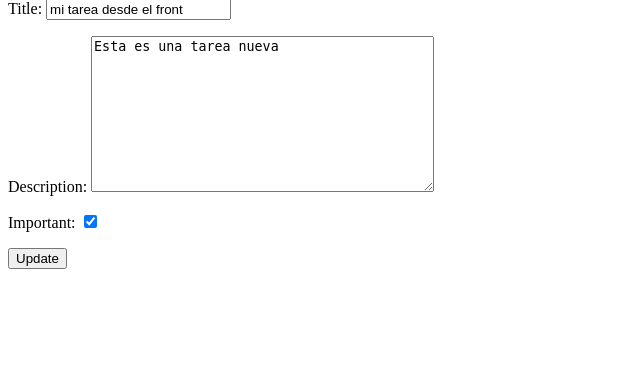
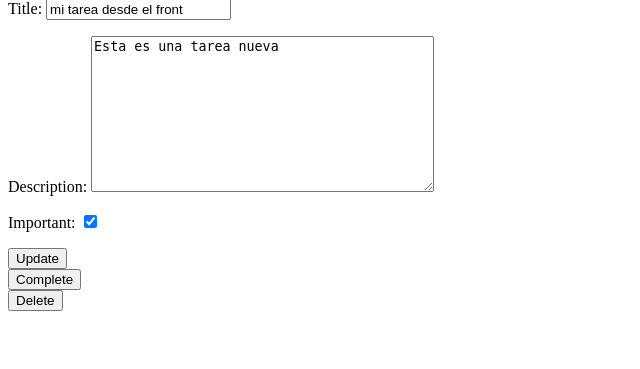
Before and after one commit to fabioc9675/SoftwareDevelopmentPrjs, a Django app: page /task/3/ in a window 1280 px wide. Shown: the part 203-572 px from the top of the page, without its empty margins (0-640 px from the left). Run offline with Django 4.2, Linux system fonts and the light colour scheme; a user stored in the database is signed in; data comes from the database, SQL or seed files in the repository; both versions use the stored data as it was after the commit.

Commit message:
implementation of update and delete methods

```diff
--- a/CRUD_Django/djangocrud/urls.py
+++ b/CRUD_Django/djangocrud/urls.py
@@ -26,6 +26,10 @@ urlpatterns = [
     path('task/', views.task, name='task'),
     path('task/create/', views.create_task, name='create_task'),
     path('task/<int:task_id>/', views.task_detail, name='task_detail'),
+    path('task/<int:task_id>/complete',
+         views.complete_task, name='complete_task'),
+    path('task/<int:task_id>/delete',
+         views.delete_task, name='delete_task'),
     path('logout/', views.signout, name='logout'),
     path('signin/', views.signin, name='signin'),
 ]
--- a/CRUD_Django/task/templates/task.html
+++ b/CRUD_Django/task/templates/task.html
@@ -1,6 +1,6 @@
 {% extends 'base.html' %} {% block content %}
 
-<h1>Task</h1>
+<h1>Task pending</h1>
 
 <ul>
   {% for task in tasks %}
--- a/CRUD_Django/task/templates/task_detail.html
+++ b/CRUD_Django/task/templates/task_detail.html
@@ -8,4 +8,14 @@
   <button>Update</button>
 </form>
 
+<form action="{% url 'complete_task' task.id %}" method="POST">
+  {% csrf_token %}
+  <button>Complete</button>
+</form>
+
+<form action="{% url 'delete_task' task.id %}" task.id method="POST">
+  {% csrf_token %}
+  <button>Delete</button>
+</form>
+
 {% endblock %}
--- a/CRUD_Django/task/views.py
+++ b/CRUD_Django/task/views.py
@@ -6,6 +6,7 @@ from django.contrib.auth import login, logout, authenticate
 from django.db import IntegrityError
 from .forms import TaskForm
 from .models import Task
+from django.utils import timezone
 
 
 # Create your views here.
@@ -70,6 +71,21 @@ def task_detail(request, task_id):
         return redirect('task')
 
 
+def complete_task(request, task_id):
+    task = get_object_or_404(Task, pk=task_id)
+    if request.method == 'POST':
+        task.datecompleted = timezone.now()
+        task.save()
+        return redirect('task')
+
+
+def delete_task(request, task_id):
+    task = get_object_or_404(Task, pk=task_id)
+    if request.method == 'POST':
+        task.delete()
+        return redirect('task')
+
+
 def create_task(request):
     if request.method == 'GET':
         return render(request, 'create_task.html', {
```
Also changed, not shown: CRUD_Django/db.sqlite3.
